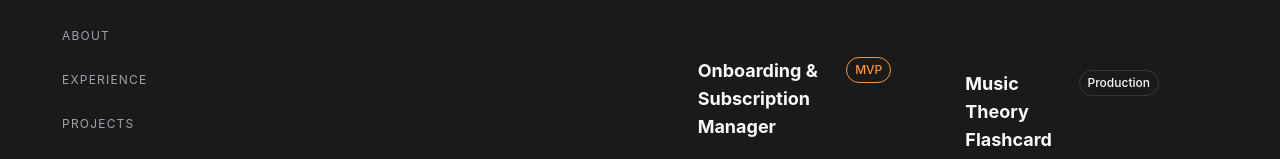
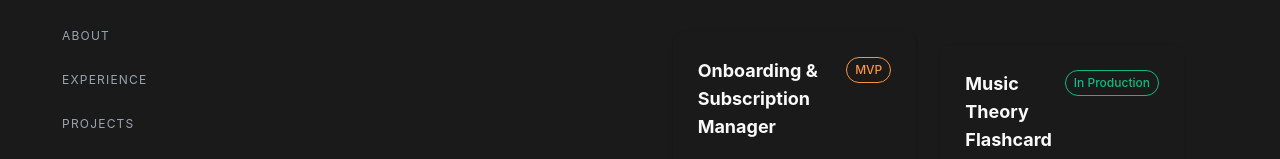
Before and after one commit to jasonjamesmoore/jason-james-moore, a Next.js app in the folder dev/: page /projects in a window 1280 px wide. Shown: the part 357-516 px from the top of the page. Built offline with nearby package versions, Linux system fonts and the light colour scheme.

Commit message:
fixing project status

```diff
--- a/dev/src/data/projects.ts
+++ b/dev/src/data/projects.ts
@@ -27,7 +27,7 @@ export const projects = [
     description:
       "Comprehensive flashcard system for music theory with computed music theory concepts (not stored data). Features three deck levels and four unique testing modes to reinforce learning.",
     techStack: ["React", "TypeScript", "Vite", "Tailwind CSS"],
-    status: "Production" as const,
+    status: "In Production" as const,
     whatWorking: [
       "Three difficulty levels (decks)",
       "Four testing modes (recognition, identification, etc.)",
```
